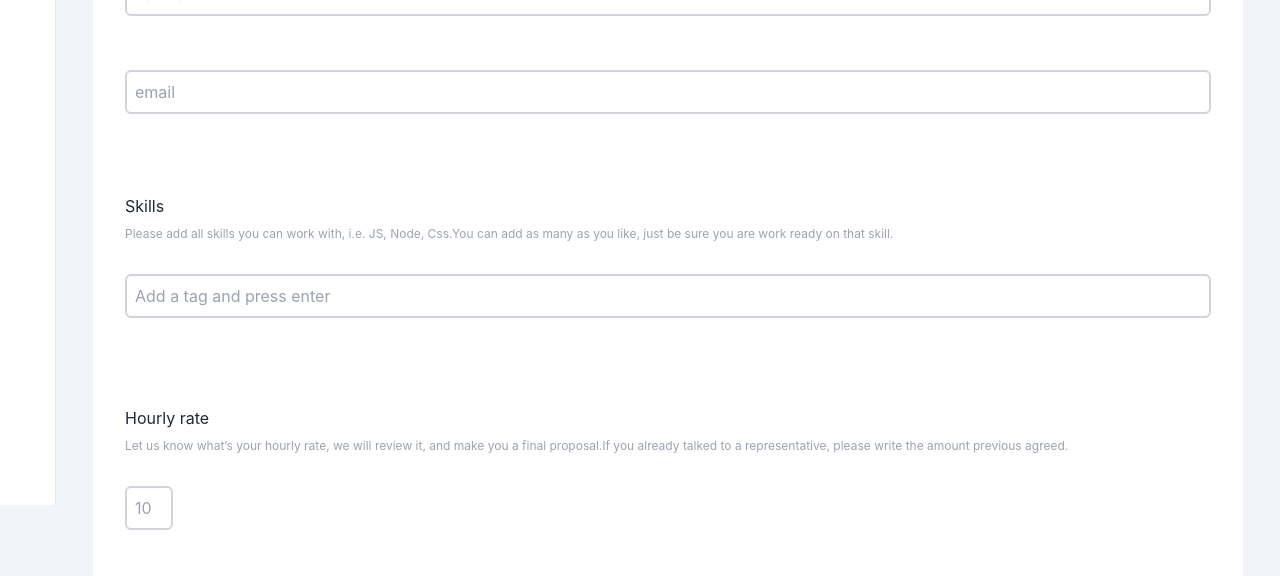
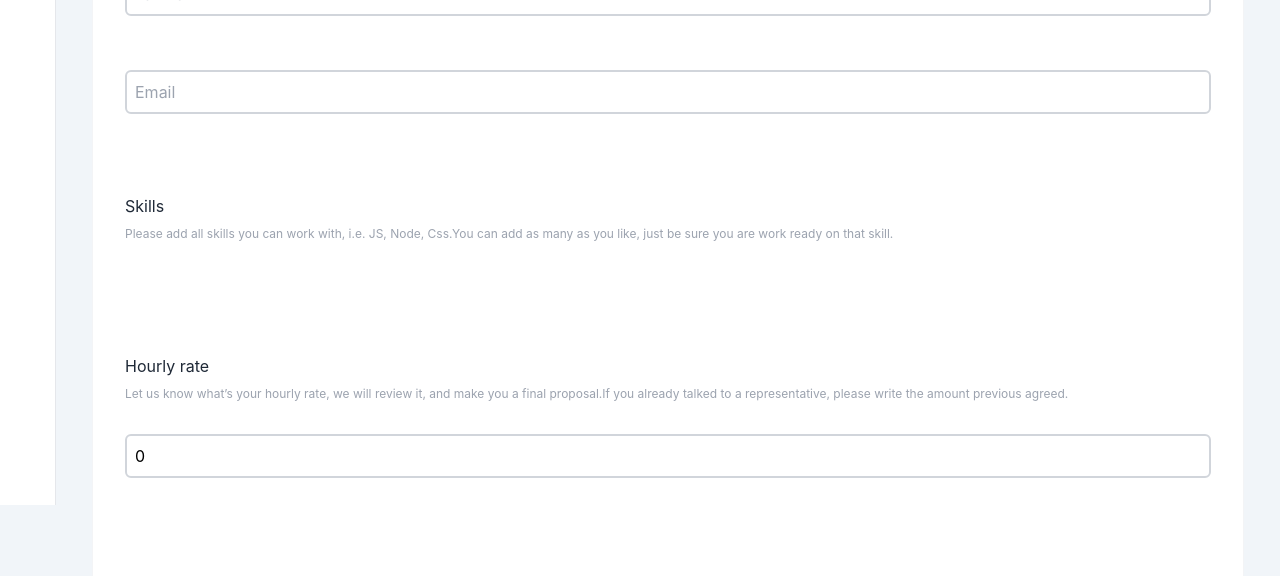
Before and after one commit to cyberpolin/gatsu-web, a React (Create React App) app: page /add-member in a window 1280 px wide. Shown: the part 359-935 px from the top of the page. Built offline with nearby package versions, Linux system fonts and the light colour scheme; some icons are missing.

Commit message:
add useformik to addMember

```diff
--- a/package.json
+++ b/package.json
@@ -10,10 +10,12 @@
     "@types/node": "^16.18.118",
     "@types/react": "^18.3.12",
     "@types/react-dom": "^18.3.1",
+    "@types/yup": "^0.29.14",
     "axios": "^1.7.7",
     "chart.js": "^4.4.6",
     "chartjs": "^0.3.24",
     "currency.js": "^2.0.4",
+    "formik": "^2.4.6",
     "fuse.js": "^7.0.0",
     "lodash": "^4.17.21",
     "moment": "^2.30.1",
@@ -27,7 +29,7 @@
     "tailwind-merge": "^2.5.5",
     "typescript": "^4.9.5",
     "web-vitals": "^2.1.4",
-    "yup": "^1.4.0"
+    "yup": "^1.5.0"
   },
   "scripts": {
     "start": "GENERATE_SOURCEMAP=false react-scripts start",
--- a/src/components/UI/BaseInput.tsx
+++ b/src/components/UI/BaseInput.tsx
@@ -2,57 +2,41 @@ import React, { useState } from 'react';
 import { twMerge } from 'tailwind-merge';
 import { Checkbox } from 'react-ionicons';
 interface InputProps {
+  name: string;
   placeholder: string;
-  handleValue: (value: string) => void;
+  handleValue: React.ChangeEventHandler<HTMLInputElement>;
   styles?: string;
   inputWidth?: string;
+  value: string | number;
+  onBlur: React.ChangeEventHandler<HTMLInputElement>;
+  errorMessage?: string;
+  check?: boolean;
 }
 
 const BaseInput: React.FC<InputProps> = ({
+  name,
   placeholder,
   styles = '',
   inputWidth = '',
   handleValue,
+  value,
+  onBlur,
+  errorMessage,
+  check,
 }) => {
-  const [value, setValue] = useState<string>('');
-  const [error, setError] = useState<boolean>(false);
-  const [check, setcheck] = useState<boolean>(false);
-  const [errorMessaje, setErrorMessaje] = useState<string>('');
-
-  const submitInfo = (event: React.KeyboardEvent<HTMLInputElement>) => {
-    if (event.key === 'Enter') {
-      handlevalidation();
-      handleValue(value);
-      setValue('');
-    }
-  };
-  const handlevalidation = () => {
-    setcheck(false);
-    if (value.trim() === '') {
-      setError(true);
-      setErrorMessaje('Empty file');
-      return false;
-    } else {
-      setError(false);
-      setcheck(true);
-    }
-  };
-
   return (
     <div className={twMerge(`relative w-full fill-green-500 ${inputWidth}`)}>
       <input
         type="text"
+        name={name}
         placeholder={placeholder}
         value={value}
-        onChange={(e) => {
-          setValue(e.target.value);
-        }}
-        onKeyDown={submitInfo}
-        onBlur={handlevalidation}
+        onChange={handleValue}
+        onBlur={onBlur}
         className={twMerge(
           `border-2 p-2 rounded-md transition-colors duration-300 w-full
           ${
-            error
+            errorMessage
               ? 'border-red-500'
               : check
               ? 'border-green-500'
@@ -67,8 +51,8 @@ const BaseInput: React.FC<InputProps> = ({
           width="25px"
         />
       )}
-      {error && (
-        <p className="text-red-500 text-sm mt-1 ml-2">{errorMessaje}</p>
+      {errorMessage && (
+        <p className="text-red-500 text-sm mt-1 ml-2">{errorMessage}</p>
       )}
     </div>
   );
--- a/src/views/AddMember.tsx
+++ b/src/views/AddMember.tsx
@@ -2,8 +2,47 @@ import BaseInput from '../components/UI/BaseInput';
 import Tag from '../components/UI/Tag';
 import SubmitBTN from '../components/UI/SubmitBTN';
 import { useState } from 'react';
+import * as Yup from 'yup';
+import { useFormik } from 'formik';
+
+type Member = {
+  name: string;
+  lastname: string;
+  email: string;
+  hourlyRate: number;
+};
+const validationMenber = Yup.object({
+  name: Yup.string().required('First Name is required'),
+  lastname: Yup.string().required('Last Name is required'),
+  email: Yup.string()
+    .email('Invalid email address')
+    .required('Email is required'),
+  hourlyRate: Yup.number().required('Hourly rate is required'),
+});
+
 const AddMember = () => {
   const [skills, setSkills] = useState<string[]>([]);
+  const [checked, setChecked] = useState(false);
+  const formik = useFormik<Member>({
+    initialValues: {
+      name: '',
+      lastname: '',
+      email: '',
+      hourlyRate: 0,
+    },
+    validationSchema: validationMenber,
+    validateOnChange: false,
+    validateOnBlur: false,
+    onSubmit: (values, { resetForm }) => {
+      setChecked(true);
+      console.log(values);
+      setTimeout(() => {
+        resetForm();
+        setChecked(false);
+      }, 500);
+    },
+  });
+
   return (
     <div className="mx-auto px-8 bg-white border border-gray-100 rounded-md">
       <h1 className="text-xl font-medium mt-5 mb-6">Add team member</h1>
@@ -15,9 +54,33 @@ const AddMember = () => {
             password and login to your dashboard.
           </p>
           <div className="flex flex-col h-60 justify-between">
-            <BaseInput handleValue={console.log} placeholder="Name" />
-            <BaseInput handleValue={console.log} placeholder="Lastname" />
-            <BaseInput handleValue={console.log} placeholder="email" />
+            <BaseInput
+              value={formik.values.name}
+              handleValue={formik.handleChange}
+              onBlur={formik.handleBlur}
+              placeholder="Name"
+              name="name"
+              errorMessage={formik.errors.name}
+              check={checked}
+            />
+            <BaseInput
+              value={formik.values.lastname}
+              handleValue={formik.handleChange}
+              onBlur={formik.handleBlur}
+              placeholder="Lastname"
+              name="lastname"
+              errorMessage={formik.errors.lastname}
+              check={checked}
+            />
+            <BaseInput
+              value={formik.values.email}
+              handleValue={formik.handleChange}
+              onBlur={formik.handleBlur}
+              placeholder="Email"
+              name="email"
+              errorMessage={formik.errors.email}
+              check={checked}
+            />
           </div>
         </div>
         <div>
@@ -27,14 +90,14 @@ const AddMember = () => {
             add as many as you like, just be sure you are work ready on that
             skill.
           </p>
-          <BaseInput
+          {/* <BaseInput
             styles="placeholder:text-[11px] xs:placeholder:text-base"
             placeholder="Add a tag and press enter"
             handleValue={(newValue: string) => {
               const value = newValue.split(/[, ]+/);
               setSkills((oldValue) => [...oldValue, ...value]);
             }}
-          />
+          /> */}
           <div className="flex gap-2 mt-2 flex-wrap">
             {skills.map((skill, index) => (
               <Tag
@@ -56,9 +119,13 @@ const AddMember = () => {
             write the amount previous agreed.
           </p>
           <BaseInput
-            handleValue={console.log}
-            inputWidth="w-12"
+            value={formik.values.hourlyRate}
+            handleValue={formik.handleChange}
+            onBlur={formik.handleBlur}
             placeholder="10"
+            name="hourlyRate"
+            errorMessage={formik.errors.hourlyRate}
+            check={checked}
           />
         </div>
         <div className="flex justify-center xs:justify-end   flex-wrap py-5 items-center gap-y-4 md:gap-y-0 gap-x-2">
@@ -67,10 +134,7 @@ const AddMember = () => {
             handlesubmit={() => console.log('hola')}
             styles="bg-transparent text-black "
           />
-          <SubmitBTN
-            label="Add menber"
-            handlesubmit={() => console.log('hola')}
-          />
+          <SubmitBTN label="Add menber" handlesubmit={formik.handleSubmit} />
         </div>
       </div>
     </div>
```
Also changed, not shown: 1 other file (tests, documents, lock files or other folders).
